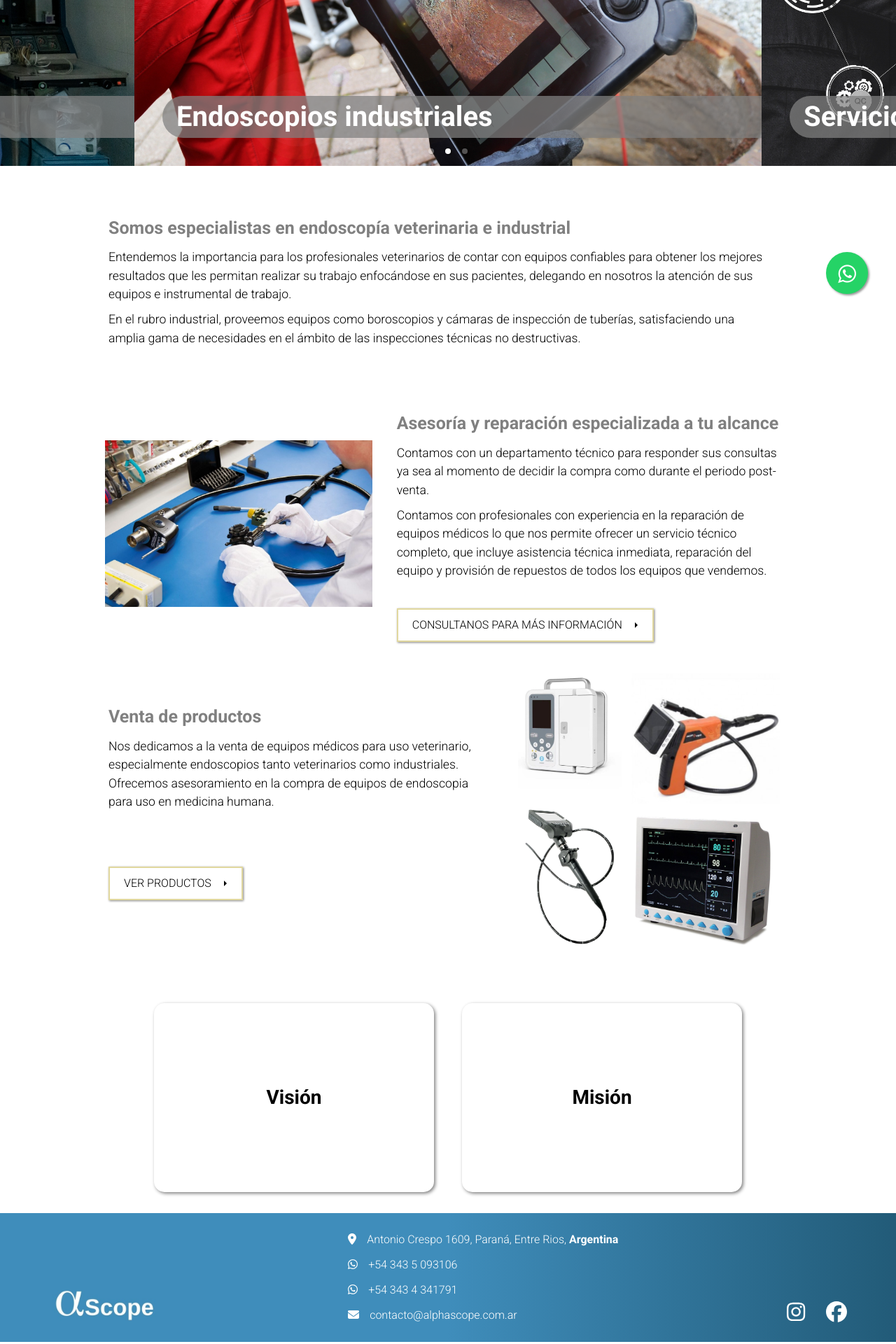
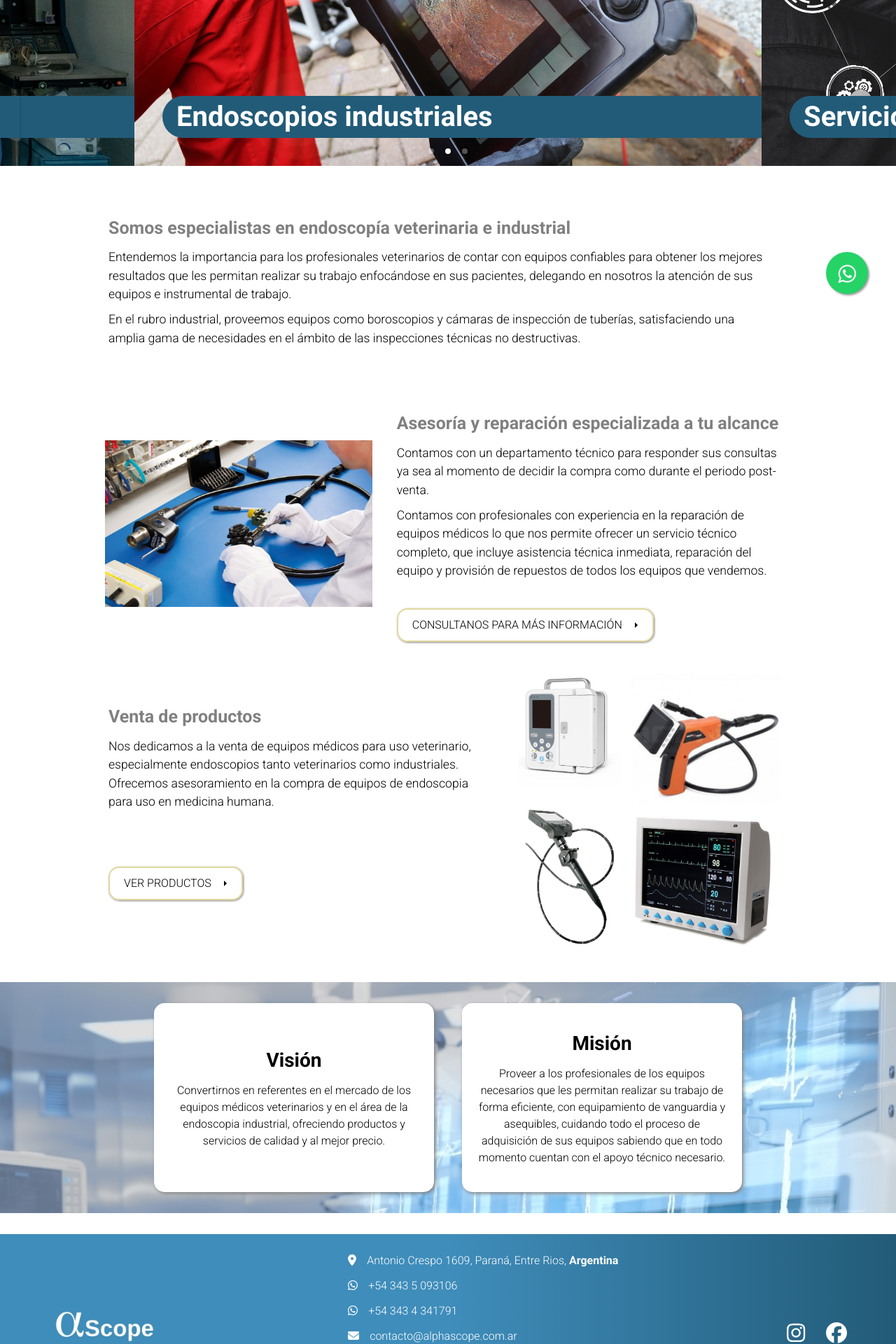
Before and after one commit to jimefle/alpha-web, a React (Vite) app in the folder alpha-web/: page / in a window 1280 px wide. Shown: the part 340-2260 px from the top of the page at 70% size. Built offline with nearby package versions, Linux system fonts and the light colour scheme.

Commit message:
varias modif

```diff
--- a/alpha-web/src/components/BlogCard.jsx
+++ b/alpha-web/src/components/BlogCard.jsx
@@ -22,9 +22,11 @@ const BlogCard = ({ image, title, description, content, onExpand, isExpanded })
               className="blog-full-content"
               dangerouslySetInnerHTML={{ __html: content }}
             />
-            <button className="close-button" onClick={handleClose}>
-              Cerrar
-            </button>
+            <div className="outer-close" onClick={handleClose}>
+              <div className="inner-close">
+                <label>Cerrar</label>
+              </div>
+            </div>
           </>
         ) : (
           <>
--- a/alpha-web/src/components/Carousel.jsx
+++ b/alpha-web/src/components/Carousel.jsx
@@ -1,4 +1,3 @@
-
 import { Carousel } from 'react-responsive-carousel';
 import 'react-responsive-carousel/lib/styles/carousel.min.css';
 import '/src/styles/Carousel.css';
@@ -7,7 +6,7 @@ const ImageCarousel = () => {
   return (
     <Carousel
       autoPlay
-      interval={3000} // Intervalo en milisegundos
+      interval={4000} // Intervalo en milisegundos
       infiniteLoop
       showThumbs={false}
       showStatus={false}
--- a/alpha-web/src/components/Hero.jsx
+++ b/alpha-web/src/components/Hero.jsx
@@ -35,23 +35,14 @@ export default function Hero() {
                     btnText={"VER PRODUCTOS"}
                 />
             </section>
-
             <section className="card-section">
                 <article className='card'>
-                    <div className="card-front">
                         <h3>Visión</h3>
-                    </div>
-                    <div className="card-back">
                         <h6>Convertirnos en referentes en el mercado de los equipos médicos veterinarios y en el área de la endoscopia industrial, ofreciendo productos y servicios de calidad y al mejor precio.</h6>
-                    </div>
                 </article>
                 <article className='card'>
-                    <div className="card-front">
                         <h3>Misión</h3>
-                    </div>
-                    <div className="card-back">
                         <h6>Proveer a los profesionales de los equipos necesarios que les permitan realizar su trabajo de forma eficiente, con equipamiento de vanguardia y asequibles, cuidando todo el proceso de adquisición de sus equipos sabiendo que en todo momento cuentan con el apoyo técnico necesario.</h6>
-                    </div>
                 </article>
             </section>
         </section>
--- a/alpha-web/src/pages/Contact.jsx
+++ b/alpha-web/src/pages/Contact.jsx
@@ -62,6 +62,7 @@ const Contact = () => {
             <div className="contact-hello">
                 <h1>Contactanos!</h1>
                 <h5> Si tenes alguna pregunta, comentario o simplemente deseas saber más información, estamos aquí para usted.</h5>
+                <img src="./src/image/contact-image.png" alt="world image" className='image'/>
             </div>
             <div className="user-info">
                 <h2>Envianos un mensaje</h2>
--- a/alpha-web/src/pages/Products.jsx
+++ b/alpha-web/src/pages/Products.jsx
@@ -85,7 +85,7 @@ const Products = () => {
             <div className="contact-prod-section">
                 <h2>Más información...</h2>
                 <a href="mailto:contacto@alphascope.com.ar" className="cta">
-                        <span>Contactanos</span>
+                        <span>CONTACTANOS</span>
                         <svg width="13px" height="10px" viewBox="0 0 13 10">
                             <path d="M1,5 L11,5"></path>
                             <polyline points="8 1 12 5 8 9"></polyline>
--- a/alpha-web/src/styles/Article.css
+++ b/alpha-web/src/styles/Article.css
@@ -80,6 +80,7 @@
   align-items: center;
   padding: 10px 20px;
   border: 2px solid var(--second-color);
+  border-radius: 15px;
   box-shadow: 1px 1px 3px rgba(0, 0, 0, 0.499);
   background-color: transparent;
   color: #000;
--- a/alpha-web/src/styles/Blog.css
+++ b/alpha-web/src/styles/Blog.css
@@ -106,6 +106,11 @@
     padding-left: 20px;
   }
 
+  .blog-full-content span{
+    background-color: var(--second-color-50);
+    padding: 5px;
+    clip-path: polygon(3% 10%, 100% 10%, 97% 90%, 0% 90%);
+  }
 
 /* Estilos para el modal */
 .modal-overlay {
@@ -135,22 +140,72 @@
     margin-top: 20px;
   }
 
-  .close-button {
-    margin-top: 20px;
-    padding: 8px 16px;
-    background-color: var(--second-color);
+  /*--------------------close button---------------------*/
+  .outer-close {
+    position: relative;
+    margin: auto;
+    width: 60px;
+    cursor: pointer;
+  }
+
+  .inner-close {
+    width: inherit;
+    text-align: center;
+    position: relative;
+  }
+
+  label {
+    font-size: .9em;
+    font-weight: 400;
+    line-height: 4em;
+    text-transform: uppercase;
     color: #000000;
-    border: none;
-    border-radius: 4px;
+    transition: all .3s ease-in;
+    opacity: 0;
     cursor: pointer;
-    position: sticky;
-    bottom: 0;
+  }
+
+  .inner-close::after, .inner-close::before {
+    position: absolute;
+    content: '';
+    height: 2px;
+    width: inherit;
+    background: var(--second-color);
+    left: 0;
+    transition: all .3s ease-in;
+  }
+
+  .inner-close::after {
+    top: 50%;
+    transform: rotate(45deg);
+  }
+
+  .inner-close::before {
+    bottom: 50%;
+    transform: rotate(-45deg);
+  }
+
+  .outer-close:hover label {
+    opacity: 1;
+  }
+
+  .outer-close:hover .inner-close::after,
+  .outer-close:hover .inner-close::before {
+    transform: rotate(0);
+  }
+
+  .outer-close:hover .inner-close::after {
+    top: 10px;
+  }
+
+  .outer-close:hover .inner-close::before {
+    bottom: 10px;
   }
 
   /* Media queries para pantallas pequeñas */
 @media (max-width: 768px) {
     .blog-page{
-        padding-top: 70px;
+        padding-top: 30px;
     }
     .blog-list {
       grid-template-columns: 1fr;
@@ -176,7 +231,7 @@
 
   @media (max-width: 480px) {
     .blog-page{
-        padding-top: 70px;
+        padding-top: 0px;
     }
     .blog-title {
       font-size: 1em;
--- a/alpha-web/src/styles/Carousel.css
+++ b/alpha-web/src/styles/Carousel.css
@@ -1,3 +1,4 @@
+@import url('../App.css');
 .carousel .slide img {
   width: 100%;
   height: auto;
@@ -29,10 +30,10 @@
   bottom: 20px; /* Ajusta la posición vertical del texto */
   left: 20px; /* Ajusta la posición horizontal del texto */
   color: white; /* Color del texto */
-  z-index: 2; /* Texto por encima de la imagen */
+  background-color: var(--alpha-color-doble);
+  z-index: 2;
   width: 100%;
   text-align: start;
-  background: rgba(128, 128, 128, 0.733);
   padding-left: 20px;
   border-radius: 50px 0px 0px 50px;
 }
--- a/alpha-web/src/styles/Contact.css
+++ b/alpha-web/src/styles/Contact.css
@@ -16,10 +16,16 @@
   flex-direction: column;
   justify-content: center;
   align-items: start;
+  flex-wrap: wrap;
 }
 .contact-hello h1 , h5{
   margin: 0px;
   margin-bottom: 10px;
+}
+
+.contact-hello .image{
+  padding:50px 0px;
+  width: 100%;
 }
 
   .user-info {
@@ -80,7 +86,7 @@
 
   @media (max-width: 1200px) {
     .contact-section{
-      padding: 70px;
+      padding: 80px 50px;
       gap: 50px;
     }
   }
@@ -94,6 +100,10 @@
       align-items: center;
       padding: 50px;
       gap: 0px;
+    }
+    .contact-hello .image{
+      padding: 10px 0px;
+      width: 100%;
     }
   }
   @media (max-width: 768px) {
--- a/alpha-web/src/styles/Hero.css
+++ b/alpha-web/src/styles/Hero.css
@@ -26,10 +26,12 @@ p{
 .card-section{
     display: flex;
     flex-wrap: wrap;
-    background-color: white;
     justify-content: center;
     gap: 20px;
     padding: 20px;
+    background-image: url('../image/alpha-image.jpg');
+    background-size: cover;
+    margin-bottom: 30px;
 }
 
 .card {
@@ -38,31 +40,18 @@ p{
   max-width: 400px;
   height: 270px;
   text-align: center;
-  transition: transform 1s;
-  transform-style: preserve-3d;
+  background-color: white;
   box-shadow: 2px 2px 5px gray;
   border-radius: 15px;
   display: flex;
   align-items: center;
   justify-content: center;
+  flex-direction: column;
 }
 
-.card:hover {
-  transform: rotateY(180deg);
-}
-
-.card-front,
-.card-back {
-  position: absolute;
-  width: 100%;
-  height: auto;
-  backface-visibility: hidden;
-  padding: 10px;
-  box-sizing: border-box;
-}
-
-.card-back {
-  transform: rotateY(180deg);
+.card h3, h6{
+  margin: 0px;
+  padding: 5px 20px;
 }
 
   /* Media query for medium medium screens */
```
Also changed, not shown: alpha-web/src/pages/Blog.jsx (+7 -6 lines).
